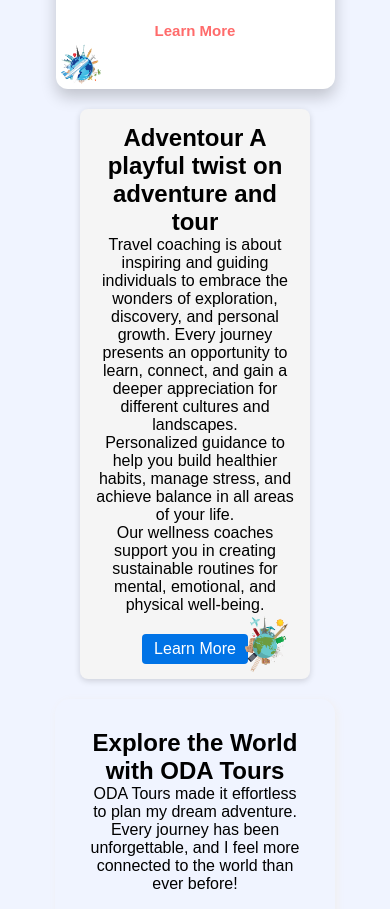
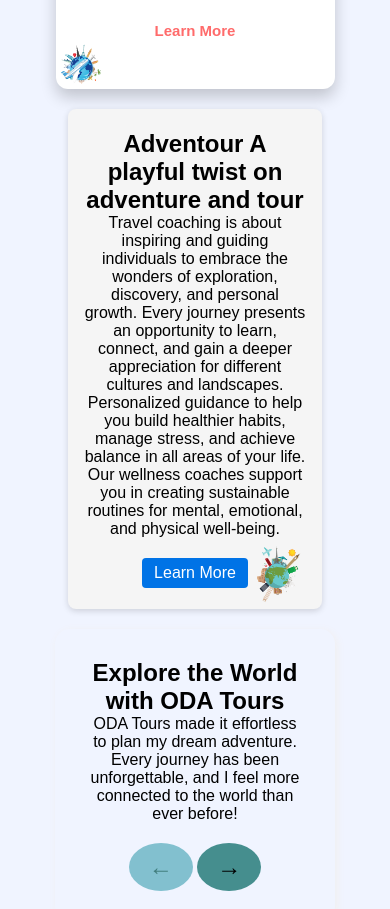
Before and after one commit to Atinafira/Odaa_Tour-P_Atinafira, a plain HTML site: page index.html in a window 390 px wide. Shown: the part 1786-2695 px from the top of the page. Drawn offline with Linux system fonts and the light colour scheme.

Commit message:
Update styles.css

```diff
--- a/css/styles.css
+++ b/css/styles.css
@@ -463,8 +463,8 @@
 }
 @media (max-width: 768px) {
     .wellness-container {
-        width: 90%; /* Makes it fit smaller screens */
-        min-height: 300px; /* Adjusted for mobile */
+        width: 200%; /* Makes it fit smaller screens */
+        min-height: 500px; /* Adjusted for mobile */
         padding: 15px; /* Less padding for a compact look */
     }
 
```
